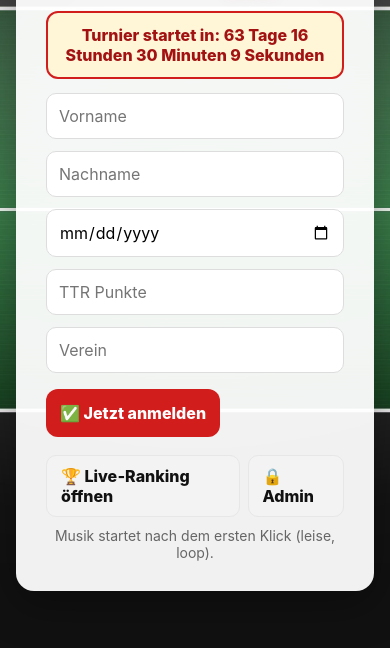
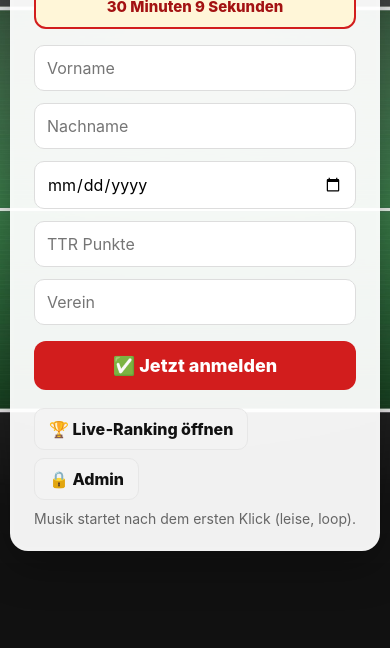
Before and after one commit to Manuelzocker95/tischtennis-turnier-2026, a website: page index.html in a window 390 px wide. Shown: the part 196-844 px from the top of the page. Drawn offline with Linux system fonts and the light colour scheme.

Commit message:
v3.1 responsive glow: Mobile-Optimierung & zweizeiliger Countdown

```diff
--- a/index.html
+++ b/index.html
@@ -7,25 +7,34 @@
 <style>
 :root{--accent:#d21d1d;--accent-dark:#b31515}
 *{box-sizing:border-box;font-family:Inter, Arial, sans-serif}
-body{margin:0;min-height:100vh;background:url('tt_bg_v3.jpg') center/cover no-repeat fixed;display:flex;align-items:flex-start;justify-content:center}
-.card{width:100%;max-width:760px;background:rgba(255,255,255,0.94);margin:clamp(32px,6vh,64px) 16px 48px;padding:26px;border-radius:18px;box-shadow:0 12px 44px rgba(0,0,0,.35);border:4px solid rgba(255,255,255,.06)}
+body{margin:0;min-height:100vh;background:url('tt_bg_v31.jpg') center/cover no-repeat fixed;display:flex;align-items:flex-start;justify-content:center}
+.card{width:100%;max-width:760px;background:rgba(255,255,255,0.94);margin:clamp(28px, 6vh, 64px) 16px 54px;padding:26px;border-radius:18px;box-shadow:0 12px 44px rgba(0,0,0,.35);border:4px solid rgba(255,255,255,.06)}
 .header{display:flex;align-items:center;gap:16px}
 .logo{width:96px;height:96px;border-radius:12px;overflow:hidden;flex:0 0 96px}
 .title-wrap{flex:1;text-align:center}
-.h1{margin:0;font-weight:900;font-size:clamp(24px,3.4vw,32px);opacity:0;transform:translateY(-26px);animation:flyDown 900ms cubic-bezier(.22,.9,.3,1) 120ms forwards; text-shadow:0 0 0 rgba(210,29,29,0);}
-.year{margin:4px 0 0 0;font-size:clamp(18px,2.8vw,26px);font-weight:800;color:#d21d1d;opacity:0;transform:translateY(-18px);animation:flyDown 800ms cubic-bezier(.22,.9,.3,1) 260ms forwards}
-@keyframes flyDown{
-  to{opacity:1; transform:none; text-shadow:0 0 16px rgba(210,29,29,.25);}
-}
-.countdown{margin-top:14px;padding:12px;border-radius:12px;background:#fff6d8;border:2px solid var(--accent);color:#a31212;font-weight:800;text-align:center}
-.form-grid{display:grid;grid-template-columns:1fr 1fr;gap:12px;margin-top:14px}
+.h1{margin:0;font-weight:900;font-size:clamp(24px,3.4vw,32px);opacity:0;transform:translateY(-26px);animation:flyDown 900ms cubic-bezier(.22,.9,.3,1) 120ms forwards;text-shadow:0 0 0 rgba(210,29,29,0)}
+.year{margin:8px 0 0 0;font-size:clamp(18px,2.8vw,26px);font-weight:800;color:#d21d1d;opacity:0;transform:translateY(-18px);animation:flyDown 800ms cubic-bezier(.22,.9,.3,1) 260ms forwards}
+@keyframes flyDown{to{opacity:1;transform:none;text-shadow:0 0 16px rgba(210,29,29,.25);}}
+.countdown{margin-top:16px;padding:12px;border-radius:12px;background:#fff6d8;border:2px solid var(--accent);color:#a31212;font-weight:800;text-align:center;line-height:1.3}
+.form-grid{display:grid;grid-template-columns:1fr 1fr;gap:12px;margin-top:16px}
 .input{width:100%;padding:12px;border-radius:10px;border:1px solid #ddd;font-size:16px}
 .input-full{grid-column:1/-1}
-.btn{margin-top:16px;padding:14px;border-radius:12px;border:none;background:var(--accent);color:#fff;font-weight:800;font-size:16px;cursor:pointer}
-.panel{margin-top:18px;display:flex;justify-content:space-between;align-items:center;gap:8px}
+.btn{margin-top:16px;padding:14px 16px;border-radius:12px;border:none;background:var(--accent);color:#fff;font-weight:800;font-size:16px;cursor:pointer}
+.panel{margin-top:18px;display:flex;justify-content:space-between;align-items:center;gap:8px;flex-wrap:wrap}
 .cta-link{display:inline-block;padding:10px 14px;border-radius:10px;background:#f3f3f3;text-decoration:none;color:#111;border:1px solid #e7e7e7;font-weight:800}
 .small{color:#666;margin-top:10px;text-align:center;font-size:14px}
-@media (max-width:640px){.form-grid{grid-template-columns:1fr} .logo{width:72px;height:72px}}
+/* ---- Mobile tweaks ---- */
+@media (max-width: 720px){
+  .form-grid{grid-template-columns:1fr}
+  .card{max-width:96vw;padding:20px;margin:20px 10px 28px}
+  .logo{width:72px;height:72px}
+  .btn{width:100%;font-size:18px}
+}
+@media (max-width: 520px){
+  .h1{font-size:22px}
+  .year{font-size:20px;margin-top:6px}
+  .countdown{font-size:15px;padding:10px}
+}
 </style>
 </head>
 <body>
@@ -64,18 +73,32 @@ body{margin:0;min-height:100vh;background:url('tt_bg_v3.jpg') center/cover no-re
 <script>
 // Countdown bis 03.01.2026 12:00
 const turnierDate = new Date("2026-01-03T12:00:00");
-function pad(n){return String(n).padStart(2,'0')}
+
+function twoLineMode(){ return window.matchMedia('(max-width: 520px)').matches; }
+
+function formatCountdown(diffMs){
+  if(diffMs <= 0) return { html: 'Das Turnier hat begonnen!', text: 'Das Turnier hat begonnen!' };
+  const d = Math.floor(diffMs/86400000);
+  const h = Math.floor(diffMs/3600000%24);
+  const m = Math.floor(diffMs/60000%60);
+  const s = Math.floor(diffMs/1000%60);
+  const line1 = `${d} Tage ${h} Stunden`;
+  const line2 = `${m} Minuten ${s} Sekunden`;
+  return twoLineMode()
+    ? { html: `Turnier startet in:<br>${line1}<br>${line2}`, text: null }
+    : { html: null, text: `Turnier startet in: ${d} Tage ${h} Stunden ${m} Minuten ${s} Sekunden` };
+}
+
 function updateCountdown(){
-  const now=new Date(); const diff = turnierDate - now;
+  const now = new Date();
+  const diff = turnierDate - now;
   const el = document.getElementById('countdown');
-  if(diff<=0){el.textContent='Das Turnier hat begonnen!'; return;}
-  const days = Math.floor(diff/86400000);
-  const hours = Math.floor(diff/3600000%24);
-  const minutes = Math.floor(diff/60000%60);
-  const seconds = Math.floor(diff/1000%60);
-  el.textContent = `Turnier startet in: ${days} Tage ${hours} Stunden ${minutes} Minuten ${seconds} Sekunden`;
+  const out = formatCountdown(diff);
+  if(out.html){ el.innerHTML = out.html; } else { el.textContent = out.text; }
 }
-setInterval(updateCountdown,1000); updateCountdown();
+setInterval(updateCountdown, 1000);
+updateCountdown();
+window.addEventListener('resize', updateCountdown);
 
 // Musik leise nach erstem Klick starten
 const bgmusic = document.getElementById('bgmusic');
--- a/package.json
+++ b/package.json
@@ -1,5 +1,5 @@
 {
-  "name": "tischtennis-turnier-2026-v3-final-glow",
+  "name": "tischtennis-turnier-2026-v3_1-responsive-glow",
   "version": "1.0.0",
   "main": "server.js",
   "dependencies": { "express": "^4.18.2" },
--- a/server.js
+++ b/server.js
@@ -64,7 +64,7 @@ app.get('/api/ranking',(req,res)=>{
 
 app.get('/api/teilnehmer', basicAuth, (req,res)=>{
   const rows = parseCsv(fs.readFileSync(CSV,'utf8'));
-  rows.sort((a,b)=> parseInt(b.id) - parseInt(a.id));
+  rows.sort((a,b) => parseInt(b.id) - parseInt(a.id));
   res.json(rows);
 });
 
```
Also changed, not shown: README.txt, tt_bg_v31.jpg (added).
